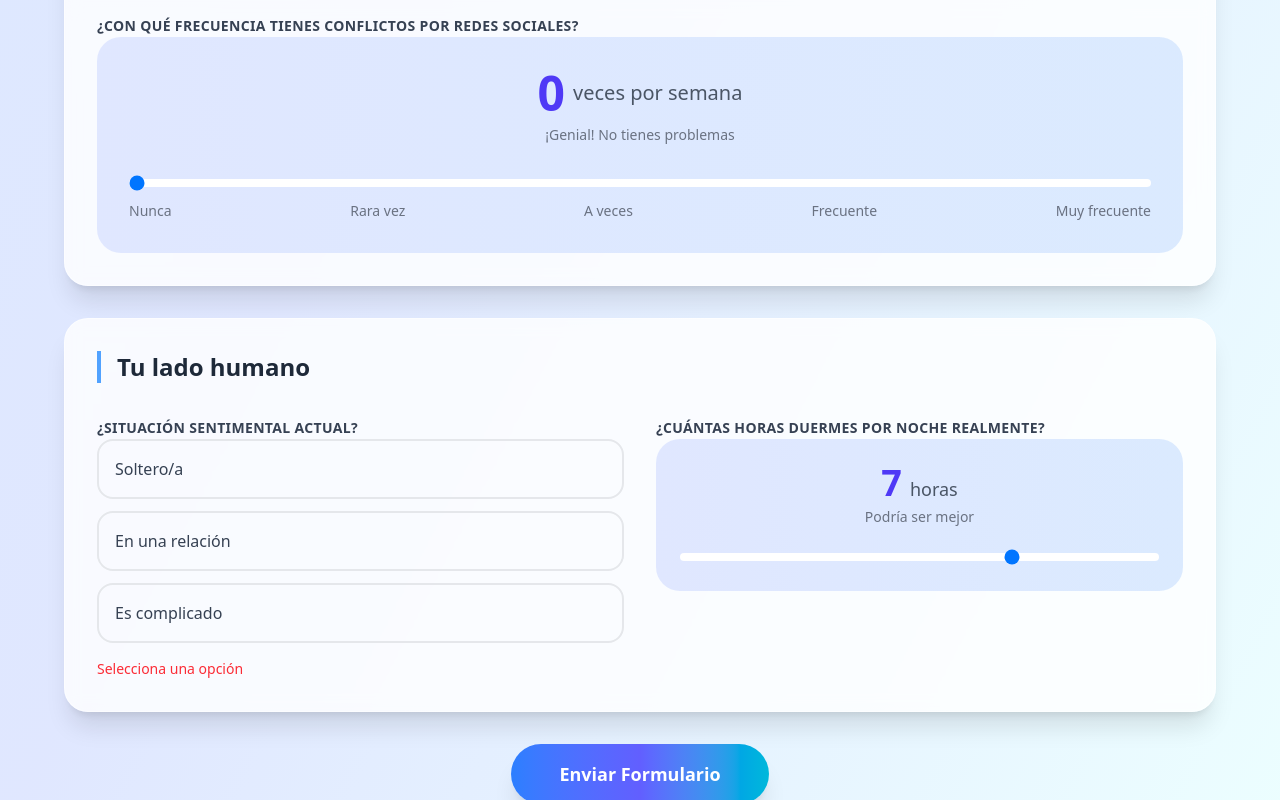
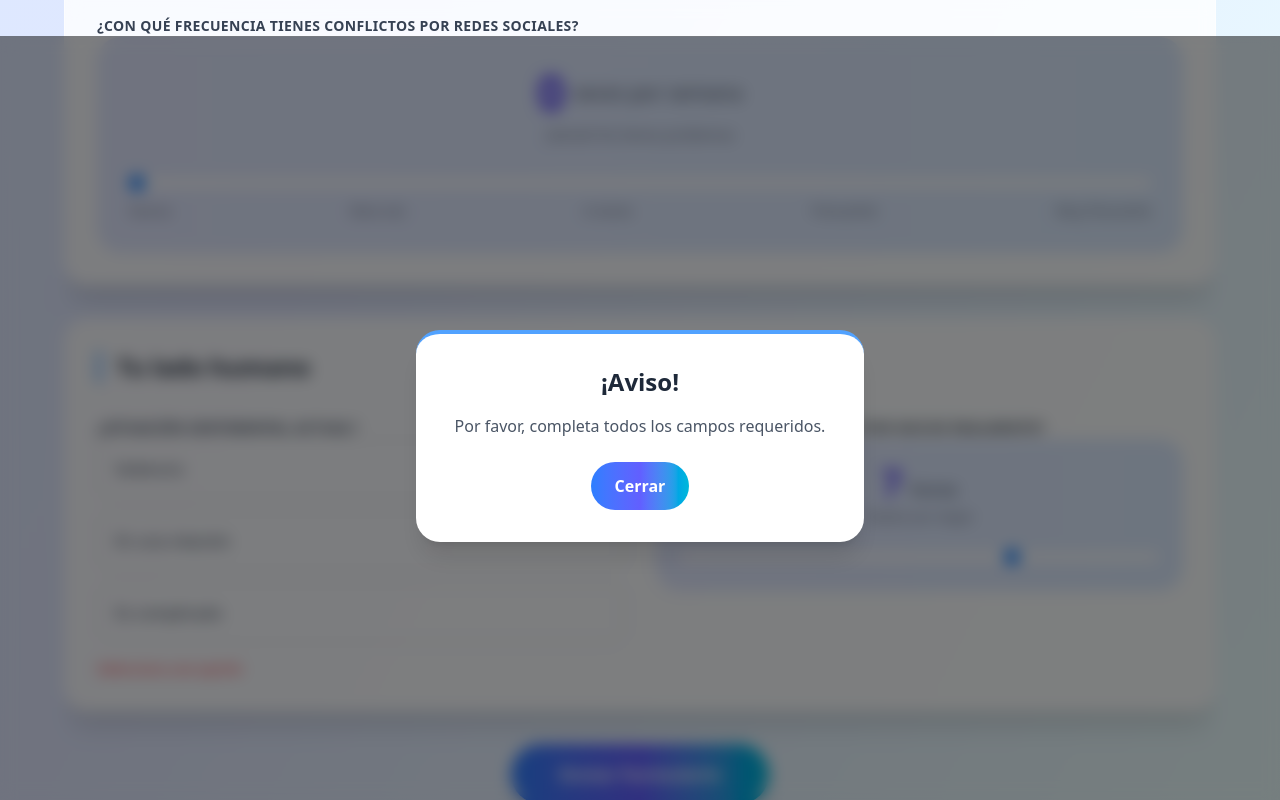
Before and after one commit to JosueACG17/Encuesta_EDD, a Vue app: page / in a window 1280 px wide. Both pictures are taken after typing "5" into the empty fields and a click on the button "Enviar Formulario". Shown: the part 1664-2464 px from the top of the page. Built offline with nearby package versions, Linux system fonts and the light colour scheme; no server answers; the HTML template or start-up script is replaced by a standard one.

Commit message:
feat(form): add modal message handling for form submission feedback

```diff
--- a/src/components/FormComponent.vue
+++ b/src/components/FormComponent.vue
@@ -17,7 +17,7 @@
       </div>
 
       <!-- Formulario -->
-      <div class="relative">
+      <div class="relative overflow-hidden ">
         <div class="absolute -top-8 -right-8 w-64 h-64 rounded-full opacity-10 blur-2xl" :class="bubbleAccent" />
         <div class="absolute top-1/2 -left-12 w-48 h-48 rounded-full opacity-10 blur-2xl" :class="bubbleAccent" />
         <form @submit.prevent="submitForm" class="relative z-10 space-y-8">
@@ -235,12 +235,13 @@
       </div>
     </div>
   </div>
-  <!-- Modal de éxito -->
+
+  <!-- Modal -->
 <transition
-  enter-active-class="transition duration-300 ease-out"
+  enter-active-class="transition duration-200 ease-out"
   enter-from-class="opacity-0 scale-90"
   enter-to-class="opacity-100 scale-100"
-  leave-active-class="transition duration-200 ease-in"
+  leave-active-class="transition duration-100 ease-in"
   leave-from-class="opacity-100 scale-100"
   leave-to-class="opacity-0 scale-90"
 >
@@ -252,11 +253,11 @@
       class="bg-white rounded-3xl p-8 shadow-xl max-w-md w-full text-center border-t-4 transform transition duration-300 hover:scale-105 hover:shadow-2xl"
       :class="borderAccent"
     >
-      <h2 class="text-2xl font-bold text-gray-800 mb-4">¡Gracias!</h2>
-      <p class="text-gray-600 mb-6">Tus datos se guardaron correctamente.</p>
+      <h2 class="text-2xl font-bold text-gray-800 mb-4">¡Aviso!</h2>
+      <p class="text-gray-600 mb-6">{{ modalMessage }}</p>
       <button
         @click="showSuccessModal = false"
-        class="px-6 py-3 font-semibold rounded-full text-white transition-all duration-300 hover:scale-105 hover:shadow-xl"
+        class="cursor-pointer px-6 py-3 font-semibold rounded-full text-white transition-all duration-300 hover:scale-105 hover:shadow-xl"
         :class="buttonGradient"
       >
         Cerrar
@@ -296,6 +297,7 @@ const {
   buttonGradient,
   getSleepComment,
   submitForm,
-  showSuccessModal
+  showSuccessModal,
+  modalMessage
 } = Form()
 </script>
--- a/src/composables/Form.ts
+++ b/src/composables/Form.ts
@@ -189,6 +189,8 @@ const getConflictLevel = (level: number) => {
 }
 
     const showSuccessModal = ref(false)
+    const modalMessage = ref('Tus datos se guardaron correctamente.')
+
 
 const isFeminine = computed(() => formData.value.Gender === 'Femenino')
 const formWrapperClass = computed(() => isFeminine.value ? 'bg-gradient-to-br from-pink-100 via-rose-100 to-amber-50' : 'bg-gradient-to-br from-blue-100 via-indigo-100 to-cyan-50')
@@ -217,7 +219,8 @@ const getSleepComment = (h: number) => {
 
 const submitForm = async () => {
     if (!validateForm()) {
-      alert('Por favor, completa todos los campos requeridos.')
+modalMessage.value = 'Por favor, completa todos los campos requeridos.' // NUEVO
+      showSuccessModal.value = true // NUEVO
       return
     }
 
@@ -246,8 +249,10 @@ const submitForm = async () => {
 
     if (error) {
       console.error('❌ Error al guardar en Supabase:', error)
-      alert('Hubo un error al guardar tus datos.')
+      modalMessage.value = 'Hubo un error al guardar tus datos.'
+      showSuccessModal.value = true
     } else {
+      modalMessage.value = 'Tus datos se guardaron correctamente.'
       showSuccessModal.value = true
       formData.value = {
         Age: null,
@@ -294,6 +299,7 @@ return {
   buttonGradient,
   getSleepComment,
   submitForm,
-  showSuccessModal
+  showSuccessModal,
+  modalMessage
 }
 }
```
